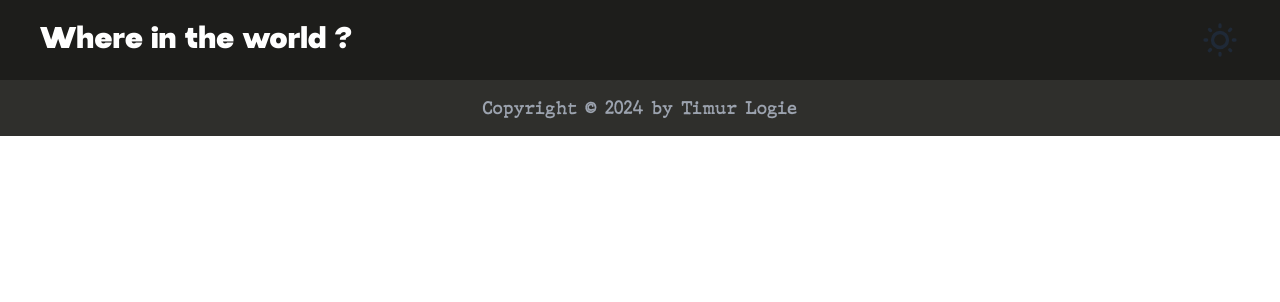
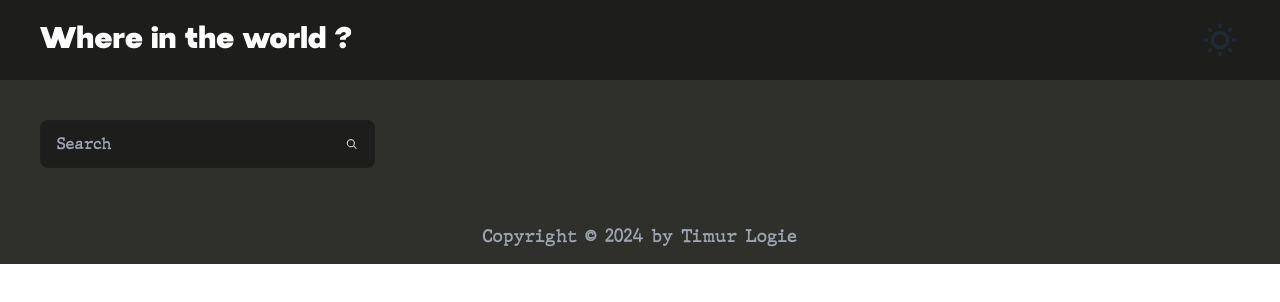
Before and after one commit to timurlog/countries-api, a React (Vite) app: page /countries-api/countries in a window 1280 px wide. Shown: the top 302 px of the page. Built offline with nearby package versions, Linux system fonts and the light colour scheme; no server answers.

Commit message:
modified Filters and Countries.jsx => added Search function // added CountriesTab => start maping

```diff
--- /dev/null
+++ b/src/components/CountiresTab/CountiresTab.jsx
@@ -0,0 +1,9 @@
+import React from "react";
+
+export default function CountiresTab() {
+  return (
+    <div>
+      <div></div>
+    </div>
+  );
+}
--- a/src/components/Filters/Filters.jsx
+++ b/src/components/Filters/Filters.jsx
@@ -1,9 +1,37 @@
 import React from "react";
+import { useContext } from "react";
+import { ThemeContext } from "../../main";
 
-export default function Filters() {
+export default function Filters(props) {
+  const { darkMode, setDarkMode } = useContext(ThemeContext);
   return (
-    <div>
-      <div></div>
+    <div className={`px-5 md:px-10`}>
+      <div>
+        <label
+          className={`w-[335px] input input-bordered flex items-center gap-2 ${
+            darkMode ? "bg-[#1D1D1B] text-white" : "bg-[#cecece] text-[#2F2F2C]"
+          }`}
+        >
+          <input
+            onChange={(e) => props.setSearchVal(e.target.value)}
+            type="text"
+            className="grow w-[335px] font-[TypewriterBold]"
+            placeholder="Search"
+          />
+          <svg
+            xmlns="http://www.w3.org/2000/svg"
+            viewBox="0 0 16 16"
+            fill="currentColor"
+            className="w-4 h-4 opacity-70"
+          >
+            <path
+              fillRule="evenodd"
+              d="M9.965 11.026a5 5 0 1 1 1.06-1.06l2.755 2.754a.75.75 0 1 1-1.06 1.06l-2.755-2.754ZM10.5 7a3.5 3.5 0 1 1-7 0 3.5 3.5 0 0 1 7 0Z"
+              clipRule="evenodd"
+            />
+          </svg>
+        </label>
+      </div>
     </div>
   );
 }
--- a/src/main.jsx
+++ b/src/main.jsx
@@ -11,6 +11,7 @@ import Countries from "./pages/Countries.jsx";
 import Countrie from "./pages/Countrie.jsx";
 
 export const ThemeContext = createContext(null);
+export const DataContext = createContext(null);
 
 export default function Main() {
   // THEME CONTROLER
@@ -38,14 +39,22 @@ export default function Main() {
     {
       path: "/countries-api/countries/",
       element: (
-        <ThemeContext.Provider value={{ darkMode, setDarkMode }}>
-          <Countries />
-        </ThemeContext.Provider>
+        <DataContext.Provider value={{ data, setData }}>
+          <ThemeContext.Provider value={{ darkMode, setDarkMode }}>
+            <Countries />
+          </ThemeContext.Provider>
+        </DataContext.Provider>
       ),
     },
     {
       path: "/countries-api/countries/:countrieId",
-      element: <div></div>,
+      element: (
+        <DataContext.Provider value={{ data, setData }}>
+          <ThemeContext.Provider value={{ darkMode, setDarkMode }}>
+            <Countrie />
+          </ThemeContext.Provider>
+        </DataContext.Provider>
+      ),
     },
   ]);
 
--- a/src/pages/Countries.jsx
+++ b/src/pages/Countries.jsx
@@ -1,15 +1,36 @@
-import React from "react";
+import React, { useState, useEffect } from "react";
+import { useContext } from "react";
+import { ThemeContext } from "../main";
+import { DataContext } from "../main";
 import Navbar from "../components/Navbar/Navbar";
 import Copyright from "../components/Copyright/Copyright";
-import { useContext } from "react";
-import { ThemeContext } from "../main";
+import Filters from "../components/Filters/Filters";
+import CountiresTab from "../components/CountiresTab/CountiresTab";
 
 export default function Countries() {
   const { darkMode, setDarkMode } = useContext(ThemeContext);
+  const { data, setData } = useContext(DataContext);
+
+  const [searchVal, setSearchVal] = useState("");
+  const [newData, setNewData] = useState(data);
+
+  useEffect(() => {
+    setNewData(
+      data.filter((item) =>
+        item.name.common.toLowerCase().includes(searchVal.toLowerCase())
+      )
+    );
+  }, [searchVal, data]);
 
   return (
     <div className={`${darkMode ? "bg-[#2F2F2C]" : "bg-white"}`}>
       <Navbar />
+      <div className={`py-10`}>
+        <Filters setSearchVal={setSearchVal} />
+      </div>
+      <div>
+        <CountiresTab />
+      </div>
       <Copyright />
     </div>
   );
```
